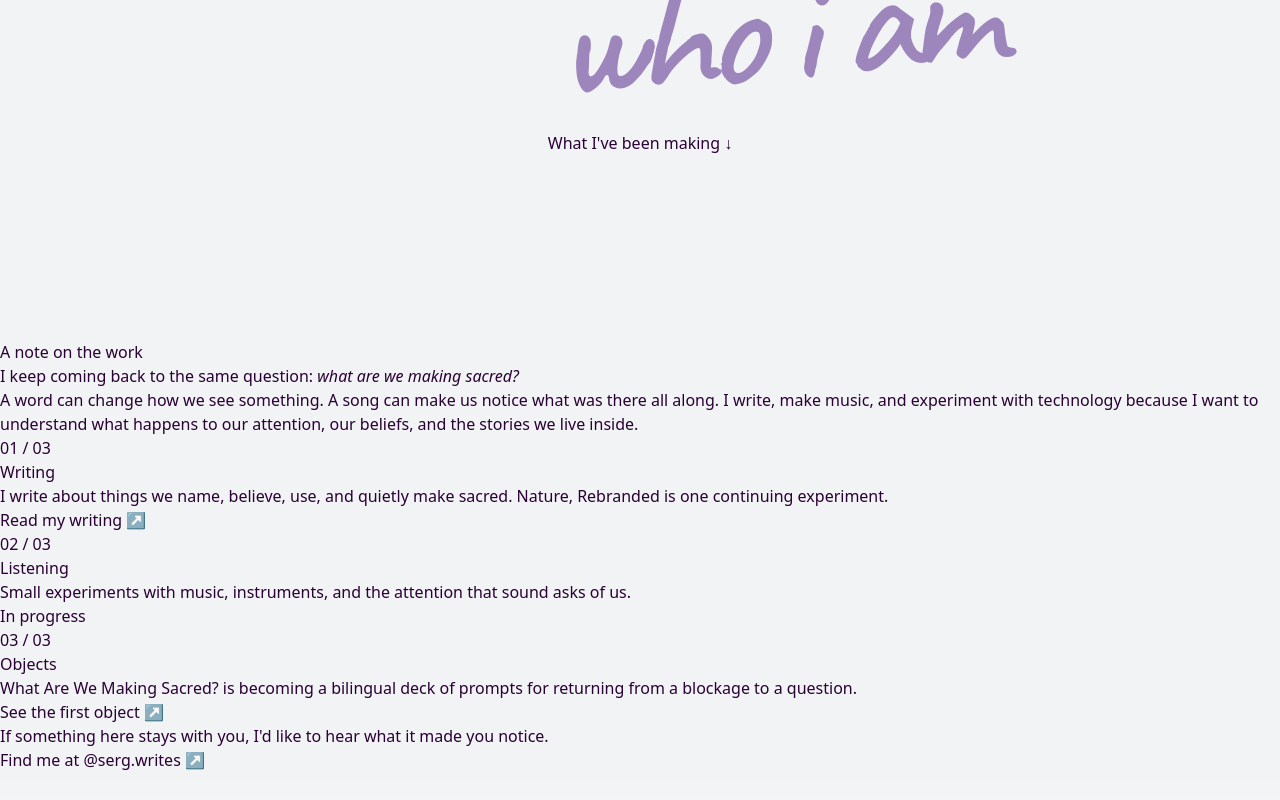
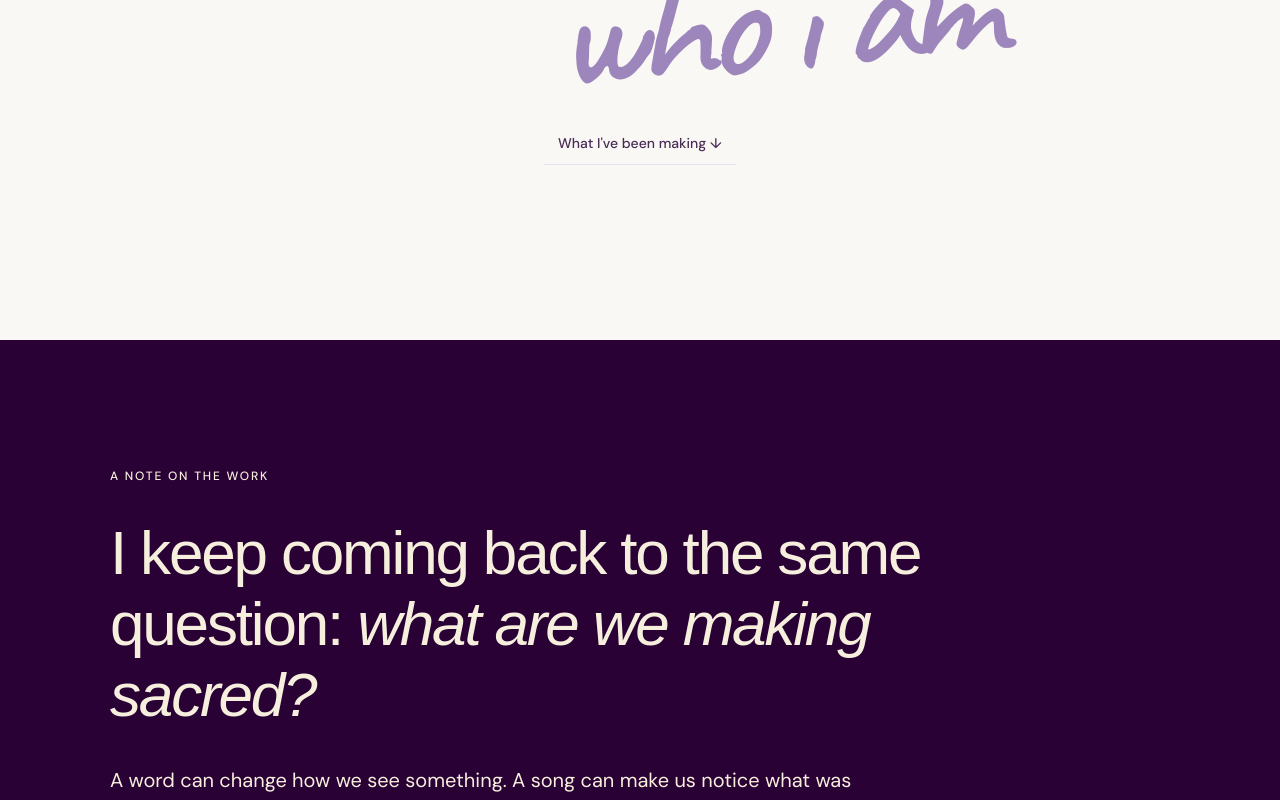
Before and after one commit to Sergio-Pineros/sergiopineros, a Next.js app: page / in a window 1280 px wide. Shown: the part 460-1260 px from the top of the page. Built offline with nearby package versions, Linux system fonts and the light colour scheme; a web font is replaced by a local one.

Commit message:
refactor: art-first voice for personal site

```diff
--- a/app/globals.css
+++ b/app/globals.css
@@ -3,7 +3,7 @@
 @custom-variant dark (&:where(.dark, .dark *));
 
 @theme {
-  --color-page: #f2f3f5;
+  --color-page: #faf8f5;
   --color-surface: #ffffff;
   --color-surface-muted: #e8e9ec;
   --color-ink: #2a0134;
@@ -17,7 +17,7 @@
   --color-clay: #9d86bc;
   --color-ivory: #eceef2;
   --font-serif: var(--font-baskervville), Georgia, serif;
-  --font-sans: var(--font-inter), system-ui, sans-serif;
+  --font-sans: var(--font-dm-sans), system-ui, sans-serif;
   --font-display: var(--font-caveat), cursive;
 }
 
@@ -281,9 +281,7 @@ button:focus-visible {
     max(20px, env(safe-area-inset-left));
   position: relative;
   overflow: clip;
-  background:
-    radial-gradient(ellipse 80% 60% at 50% 0%, color-mix(in srgb, var(--color-brand) 14%, transparent), transparent 70%),
-    var(--page-bg);
+  background: var(--page-bg);
 }
 
 @media (min-width: 1024px) {
@@ -1564,3 +1562,34 @@ button:focus-visible {
     opacity: 0;
   }
 }
+
+/* Artist home — editorial, not agency. */
+.artist-scroll-link { padding:12px 14px; color:#4a2d56; font:500 14px var(--font-sans); border-bottom:1px solid #e8e0ec; text-decoration:none; }
+.artist-nav-link { color:#2a0134; text-decoration:none; font:500 13px var(--font-sans); border-bottom:1px solid #b9a8d0; pointer-events:auto; }
+.artist-body { background:#2a0134; color:#f6efdd; padding:clamp(65px,10vw,140px) max(24px,calc((100vw - 1060px) / 2)); }
+.artist-eyebrow { font:500 12px/1.4 var(--font-sans); letter-spacing:.15em; text-transform:uppercase; }
+.artist-intro-title { font:400 clamp(33px,5vw,62px)/1.15 var(--font-serif); letter-spacing:-.035em; max-width:930px; margin:32px 0; }
+.artist-intro-copy { font:400 clamp(17px,2vw,20px)/1.7 var(--font-sans); max-width:780px; }
+.artist-chapters { max-width:1100px; margin:auto; padding:clamp(60px,10vw,110px) 24px; }
+.artist-chapter { display:grid; grid-template-columns:75px 1fr 200px; gap:30px; border-top:1px solid #e8e0ec; padding:43px 0; }
+.artist-chapter:last-child {border-bottom:1px solid #e8e0ec;}
+.artist-num { color:#5e4380; font:500 13px/1.5 var(--font-sans); }
+.artist-chapter h2 { font:400 clamp(38px,4vw,56px)/1.1 var(--font-serif); margin:0 0 15px; letter-spacing:-.03em; }
+.artist-chapter p { font:400 18px/1.65 var(--font-sans); margin:0; color:#4a2d56; max-width:620px; }
+.artist-chapter a { color:#2a0134; font:500 14px/1.5 var(--font-sans); text-decoration:underline; text-decoration-color:#9d86bc; justify-self:end; }
+.artist-chapter span { color:#9d86bc; font:500 14px/1.5 var(--font-sans); justify-self:end; }
+.artist-close { max-width:1100px; margin:auto; padding:30px 24px 100px; }
+.artist-close p { max-width:740px; font:400 clamp(26px,4vw,45px)/1.2 var(--font-serif); }
+.artist-close a { color:#2a0134; font:500 16px var(--font-sans); }
+.artist-shop { min-height:100vh; background:#faf8f5; color:#2a0134; padding:28px max(24px,calc((100vw - 1080px)/2)); font-family:var(--font-sans); }
+.artist-shop-header { display:flex; justify-content:space-between; border-bottom:1px solid #e8e0ec; padding-bottom:25px; font-size:14px; }
+.artist-shop a { color:inherit; }
+.artist-shop-section { max-width:750px; margin:90px auto 140px; }
+.artist-shop h1 { font:400 clamp(55px,9vw,109px)/1 var(--font-serif); letter-spacing:-.055em; margin:23px 0; }
+.artist-shop-lead { font:400 clamp(19px,2.8vw,26px)/1.6 var(--font-sans); }
+.artist-card-preview { background:#2a0134; color:#f6efdd; padding:28px; width:min(100%,350px); aspect-ratio:3/4; display:flex; flex-direction:column; justify-content:space-between; margin:65px 0 30px; }
+.artist-card-preview p { font:400 34px/1.2 var(--font-serif); }
+.artist-card-preview span, .artist-card-preview small { font:400 13px/1.5 var(--font-sans); }
+.artist-shop-status { max-width:650px; font:400 16px/1.7 var(--font-sans); }
+.artist-shop-footer { border-top:1px solid #e8e0ec; padding:25px 0; font:italic 21px var(--font-serif); }
+@media(max-width:800px){.artist-chapter{grid-template-columns:1fr;gap:14px}.artist-chapter a,.artist-chapter span{justify-self:start}.artist-nav-link{display:none}}
```
